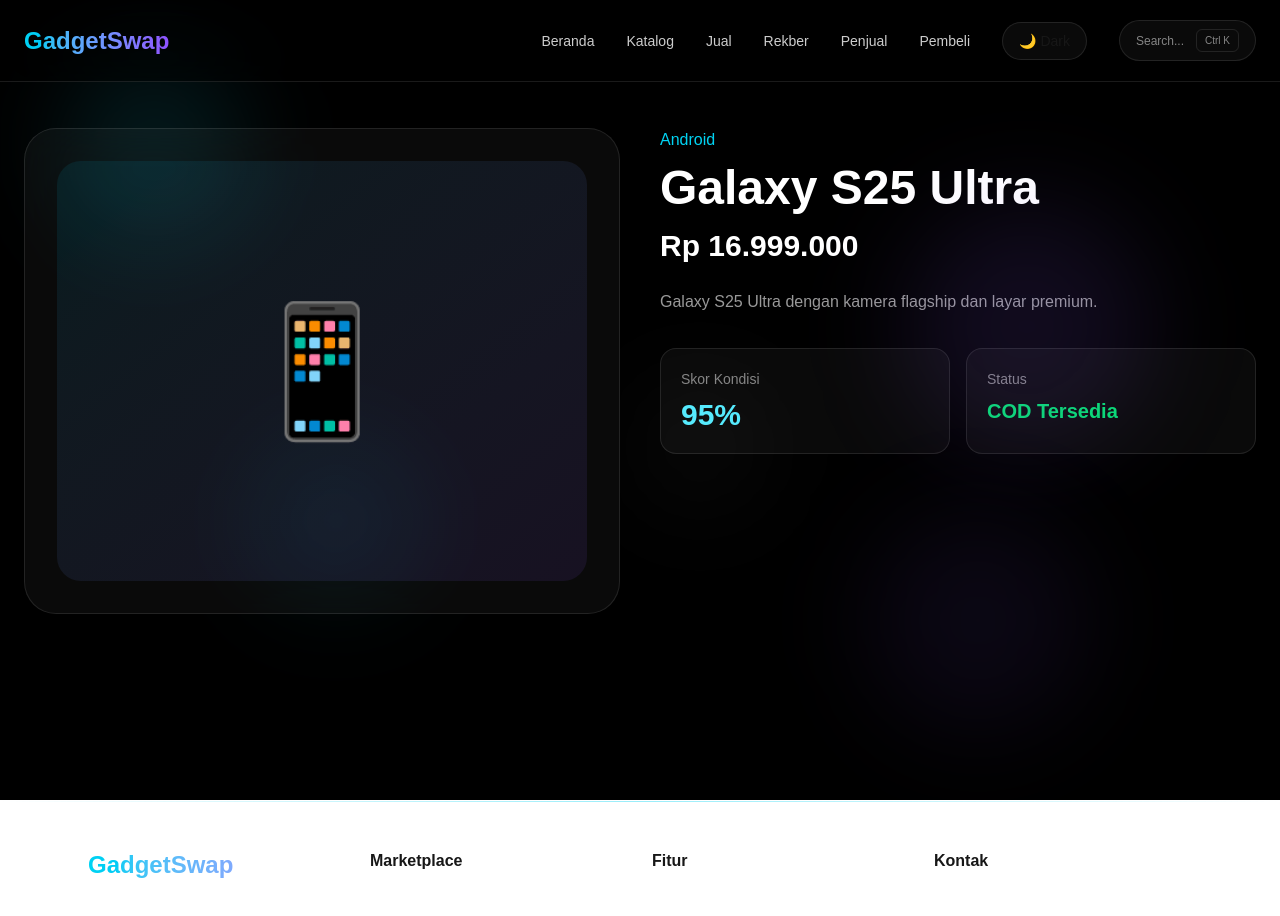
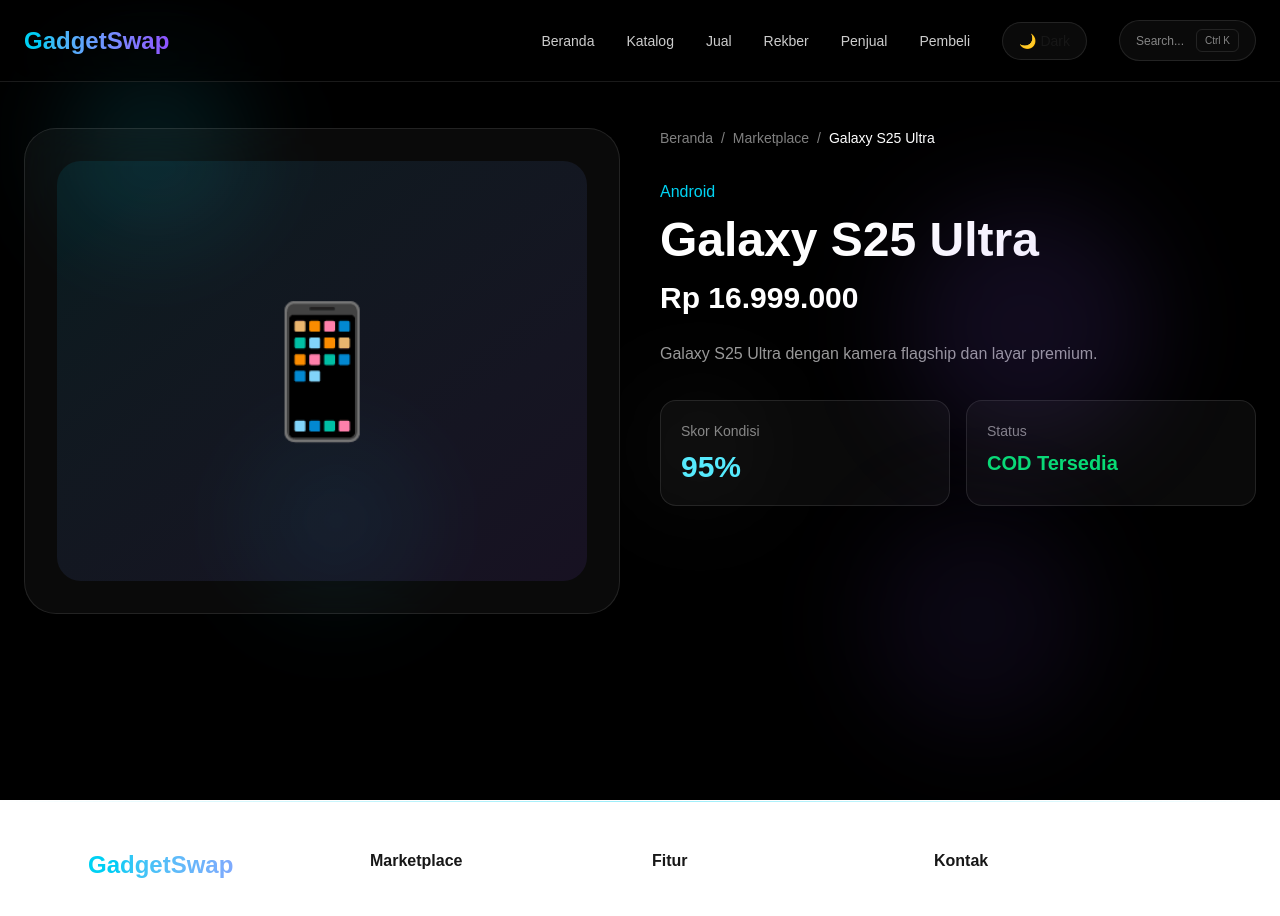
Before and after one commit to Rexlicky/gadgetswap, a Next.js app: page /product/galaxy-s25-ultra in a window 1280 px wide. Shown: the top 916 px of the page. Built offline with nearby package versions, Linux system fonts and the light colour scheme.

Commit message:
feat: add product breadcrumb navigation

```diff
--- a/src/app/product/[slug]/page.js
+++ b/src/app/product/[slug]/page.js
@@ -1,4 +1,5 @@
 import { products } from "@/data/products";
+import ProductBreadcrumb from "@/components/product/ProductBreadcrumb";
 
 export default async function ProductDetailPage({ params }) {
   const { slug } = await params;
@@ -23,6 +24,8 @@
         </div>
 
         <div>
+          <ProductBreadcrumb productName={product.name} />
+
           <p className="text-cyan-400">{product.category}</p>
 
           <h1 className="mt-3 text-5xl font-bold">{product.name}</h1>
--- /dev/null
+++ b/src/components/product/ProductBreadcrumb.jsx
@@ -0,0 +1,21 @@
+import Link from "next/link";
+
+export default function ProductBreadcrumb({ productName }) {
+  return (
+    <div className="mb-8 flex items-center gap-2 text-sm text-white/50">
+      <Link href="/" className="transition hover:text-cyan-400">
+        Beranda
+      </Link>
+
+      <span>/</span>
+
+      <Link href="/marketplace" className="transition hover:text-cyan-400">
+        Marketplace
+      </Link>
+
+      <span>/</span>
+
+      <span className="text-white">{productName}</span>
+    </div>
+  );
+}
```
